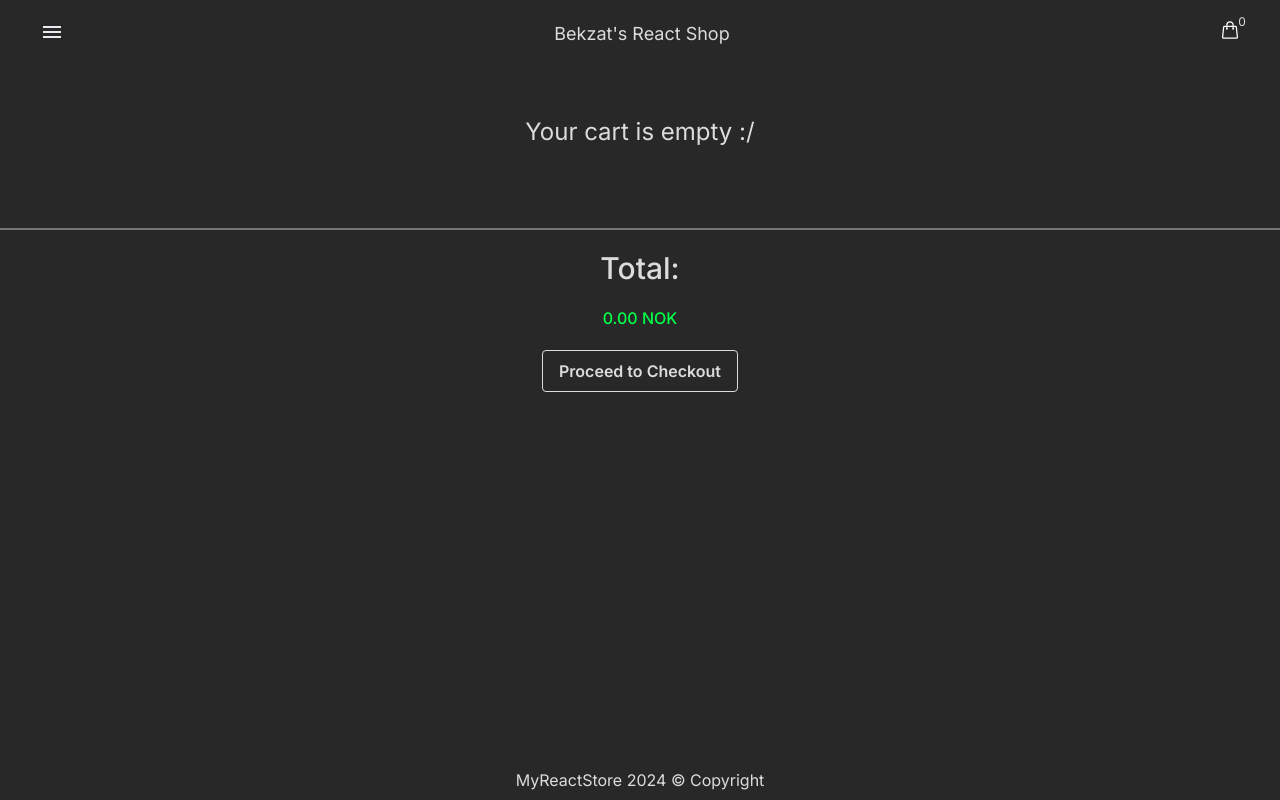
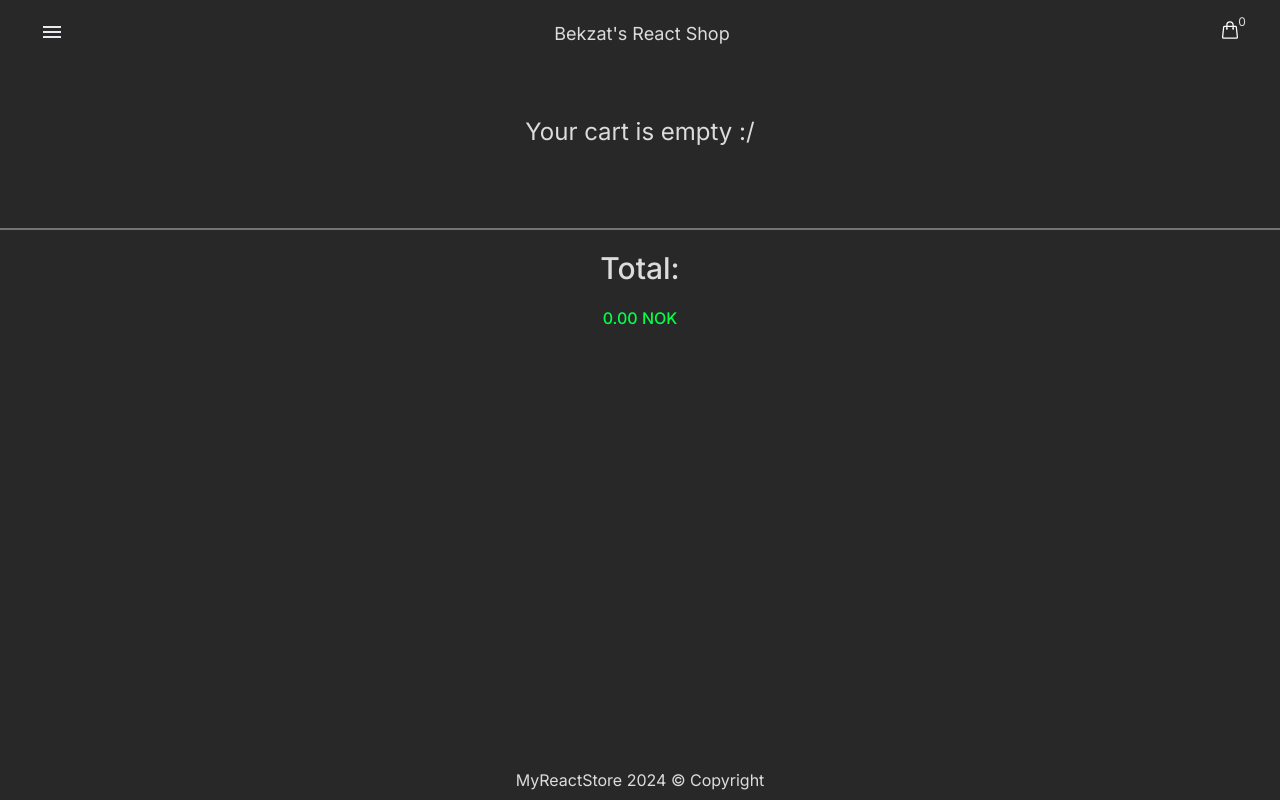
Before and after one commit to BekzatBagdat/bekzats-react-shop, a React (Vite) app: page /cart in a window 1280 px wide. Built offline with nearby package versions, Linux system fonts and the light colour scheme.

Commit message:
remove proceed btn if cart is empty

```diff
--- a/src/components/cartProducts.jsx
+++ b/src/components/cartProducts.jsx
@@ -44,12 +44,14 @@ function CartProducts() {
       <div className="mt-20 border-t-2 border-gray flex justify-center flex-col items-center">
         <p className="text-3xl font-medium mt-5">Total:</p>
         <p className="mt-5 text-green font-medium">{showTotalPrice} NOK</p>
+        {cart.length !== 0 && (
           <button
             onClick={proceedToCheckout}
             className="mt-5 mb-5  text-white bg-transparent font-semibold  py-2 px-4 border border-white hover:text-black hover:bg-white hover:border-transparent rounded"
           >
             Proceed to Checkout
           </button>
+        )}
       </div>
     </div>
   );
```
Lines whose indentation alone changed are shown as unchanged.
